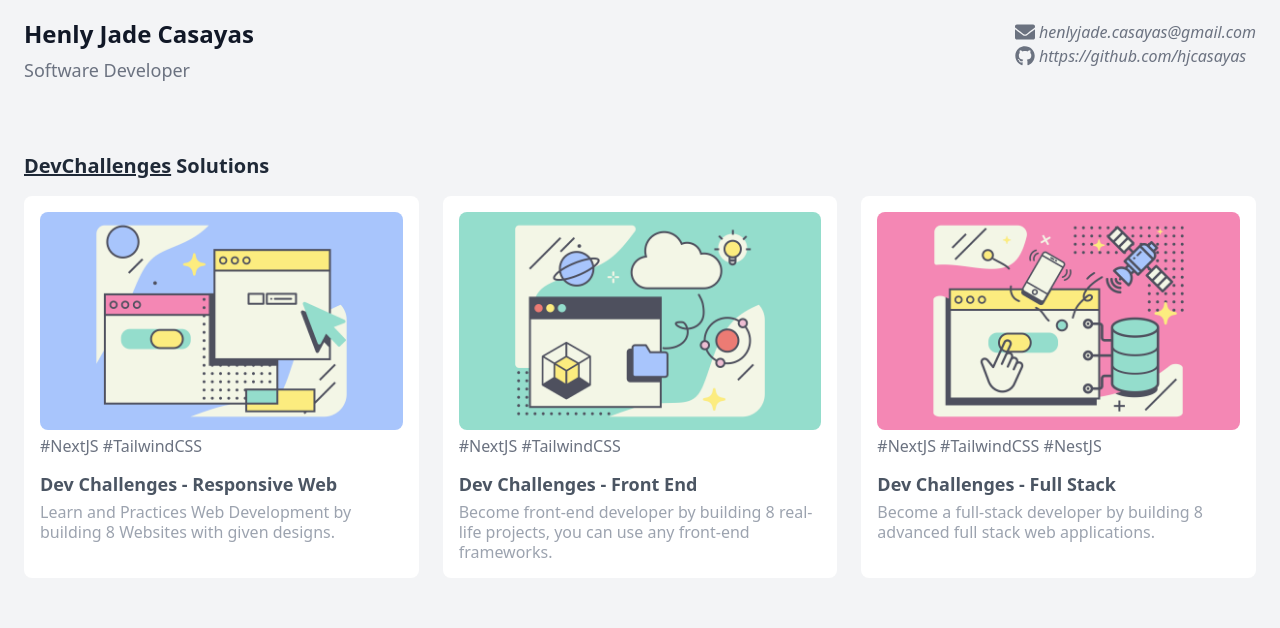
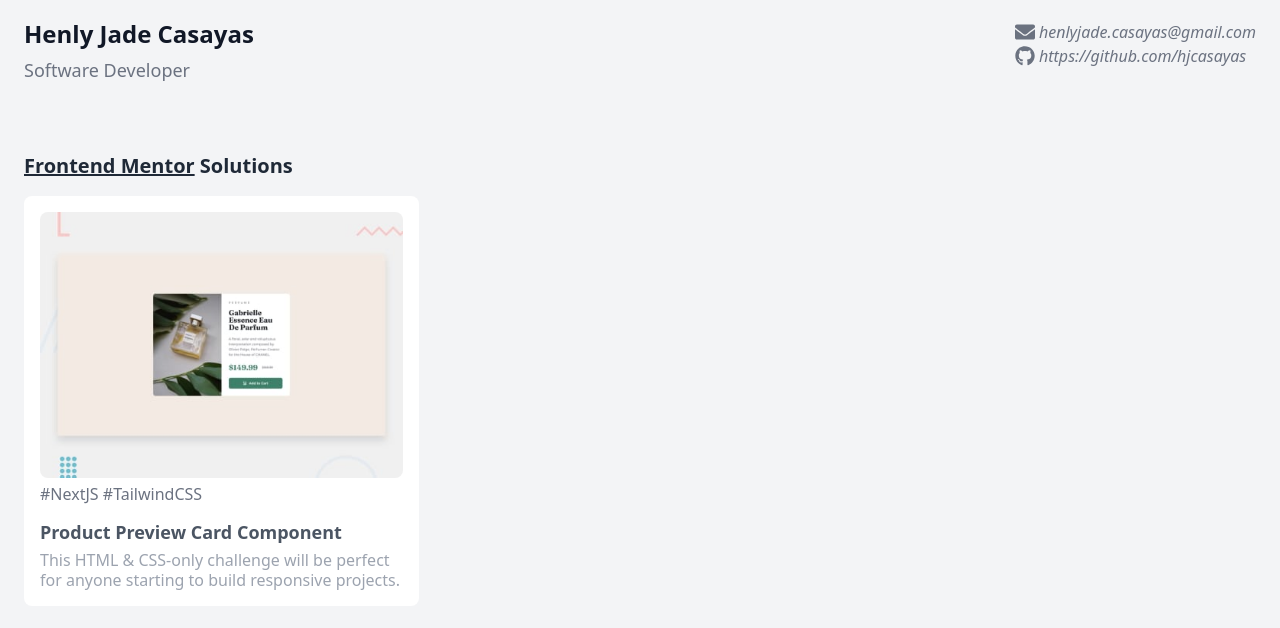
Before and after one commit to hjcasayas/hjcasayas, a Next.js app: page / in a window 1280 px wide. Shown: the top 628 px of the page. Built offline with nearby package versions, Linux system fonts and the light colour scheme; no server answers.

Commit message:
feat: removed non existing projects and added existing ones

```diff
--- a/src/components/project-card.component.tsx
+++ b/src/components/project-card.component.tsx
@@ -1,5 +1,5 @@
-import { FC } from "react";
-import Image from "next/image";
+import { FC } from 'react';
+import Image from 'next/image';
 
 interface ProjectCardComponent {
   description: string;
@@ -21,7 +21,6 @@
       <Image
         width="1500"
         height="900"
-        layout="responsive"
         alt={title}
         src={src}
         className="rounded-lg"
--- a/src/pages/index.tsx
+++ b/src/pages/index.tsx
@@ -1,6 +1,6 @@
-import { NextPage } from "next";
-import { ProjectCardComponent } from "../components/project-card.component";
-import { projectsList } from "../project/project.list";
+import { NextPage } from 'next';
+import { ProjectCardComponent } from '../components/project-card.component';
+import { frontendMentorProjectList } from '../project/frontend-mentor.project-list';
 
 const HomePage: NextPage = () => {
   return (
@@ -10,14 +10,14 @@
           className="underline"
           rel="noreferrer"
           target="_blank"
-          href="https://devchallenges.io/"
+          href="https://www.frontendmentor.io/"
         >
-          DevChallenges
-        </a>{" "}
+          Frontend Mentor
+        </a>{' '}
         Solutions
       </h2>
       <div className="mx-[-.75rem] flex flex-wrap">
-        {projectsList.map((p, index) => (
+        {frontendMentorProjectList.map((p, index) => (
           <a
             target="_blank"
             rel="noreferrer"
--- /dev/null
+++ b/src/project/frontend-mentor.project-list.ts
@@ -0,0 +1,14 @@
+import { StatusType } from './enums/status-type.enum';
+import { Project } from './models/project.model';
+
+export const frontendMentorProjectList: Project[] = [
+  {
+    description:
+      'This HTML & CSS-only challenge will be perfect for anyone starting to build responsive projects.',
+    tools: ['NextJS', 'TailwindCSS'],
+    title: 'Product Preview Card Component',
+    src: '/projects/frontend-mentor/product-preview-card-component.jpeg',
+    status: StatusType.Done,
+    href: 'https://fm-product-preview-card-component-chi.vercel.app/',
+  },
+];
```
Also changed, not shown: .prettierrc.js (added), public/projects/frontend-mentor/product-preview-card-component.jpeg (added).
